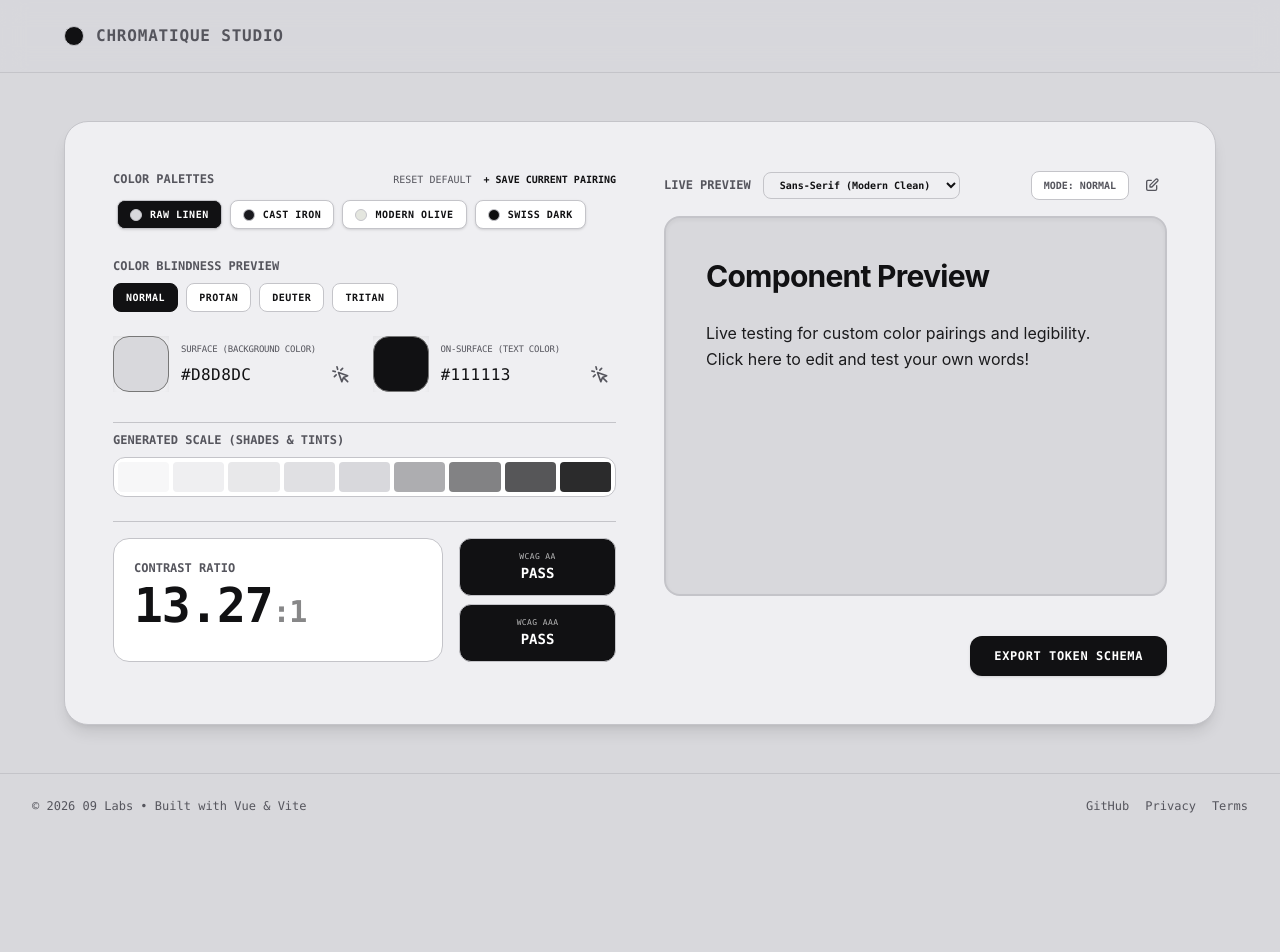
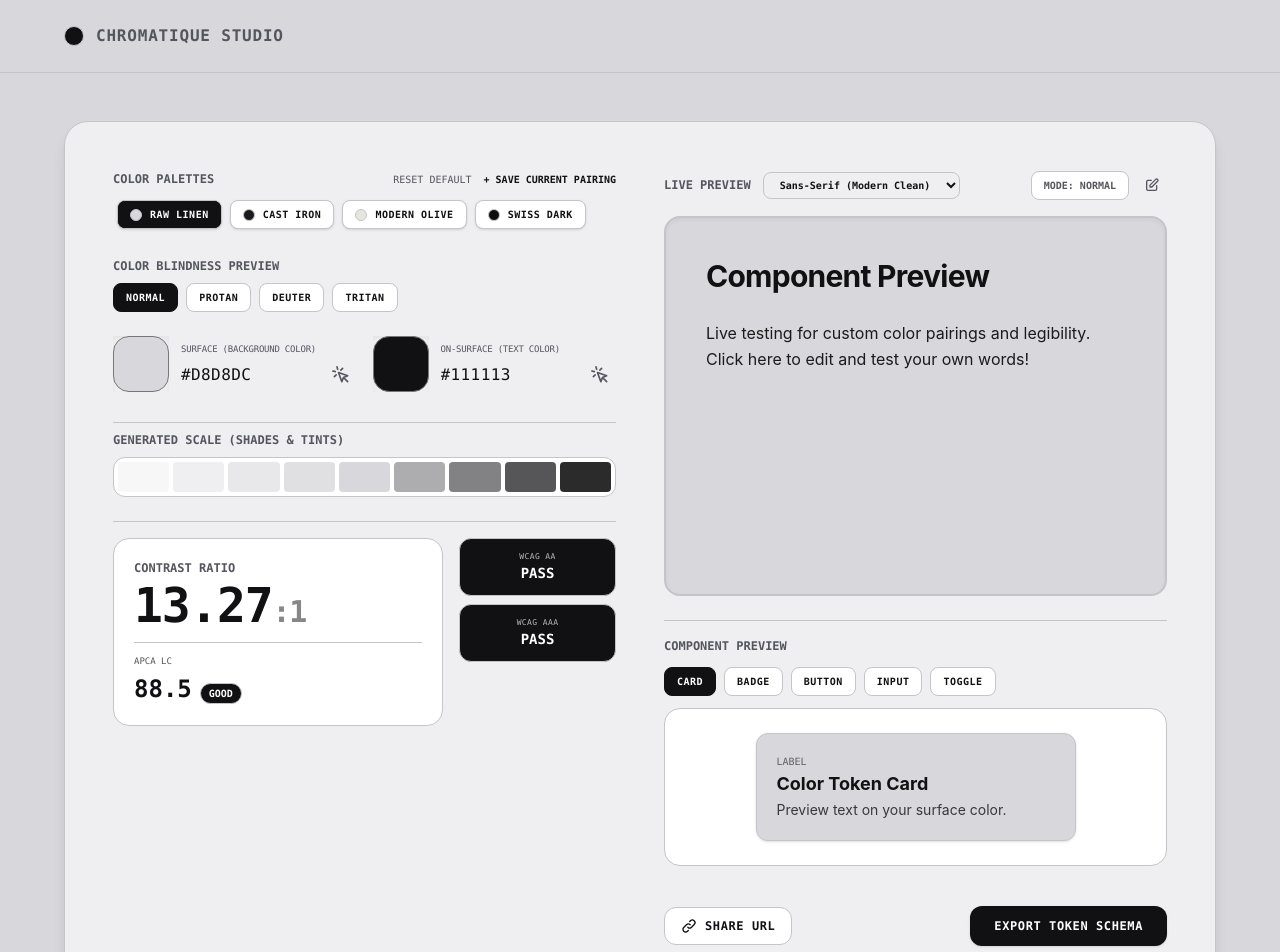
Before and after one commit to DeafGecko/chromatique-studio, a Vue app: page / in a window 1280 px wide. Shown: the top 952 px of the page. Before the commit the page ends 838 px from the top, so only its background shows below. Built offline with nearby package versions, Linux system fonts and the light colour scheme.

Commit message:
Add APCA contrast, shareable URL, and component switcher

```diff
--- a/src/App.vue
+++ b/src/App.vue
@@ -117,13 +117,24 @@
             </div>
           </div>
 
-          <!-- Contrast Ratio & WCAG Badges -->
+          <!-- Contrast Ratio & WCAG + APCA Badges -->
           <div class="grid grid-cols-3 gap-4 pt-4 border-t border-[#C4C4C9]">
             <div class="col-span-2 bg-white p-5 rounded-2xl border border-[#C4C4C9]">
               <span class="block text-[12px] font-bold font-mono text-[#55555D] uppercase mb-1">Contrast Ratio</span>
               <span class="font-mono text-5xl font-extrabold tracking-tight text-[#111113] tabular-nums">
                 {{ contrastRatio }}<span class="text-3xl opacity-50">:1</span>
               </span>
+              <div class="mt-3 pt-3 border-t border-[#C4C4C9]">
+                <span class="block text-[9px] font-mono uppercase text-[#55555D] mb-1">APCA Lc</span>
+                <div class="flex items-baseline gap-2">
+                  <span class="font-mono text-2xl font-extrabold text-[#111113]">{{ apcaContrast }}</span>
+                  <span class="font-mono text-[10px] font-bold uppercase px-2 py-0.5 rounded-full border border-[#C4C4C9]"
+                        :class="{
+                          'bg-[#111113] text-white border-[#111113]': apcaRating === 'Excellent' || apcaRating === 'Good',
+                          'bg-white text-[#111113]': apcaRating !== 'Excellent' && apcaRating !== 'Good'
+                        }">{{ apcaRating }}</span>
+                </div>
+              </div>
             </div>
 
             <div class="flex flex-col gap-2">
@@ -211,7 +222,72 @@
             </div>
           </div>
 
-          <div class="flex justify-end pt-4">
+          <!-- Component Switcher -->
+          <div class="space-y-3 pt-4 border-t border-[#C4C4C9]">
+            <span class="text-[12px] font-bold font-mono uppercase text-[#55555D] block">Component Preview</span>
+            <div class="flex gap-2 flex-wrap">
+              <button v-for="c in componentPreviews" :key="c.id"
+                      @click="activeComponent = c.id"
+                      class="px-3 py-1.5 rounded-lg border text-[10px] font-mono font-semibold uppercase tracking-wider transition-colors"
+                      :class="activeComponent === c.id ? 'bg-[#111113] text-white border-[#111113]' : 'bg-white text-[#111113] border-[#C4C4C9] hover:bg-[#D8D8DC]'">
+                {{ c.label }}
+              </button>
+            </div>
+
+            <!-- Component renders -->
+            <div class="p-6 rounded-2xl border border-[#C4C4C9] bg-white flex items-center justify-center min-h-28">
+
+              <!-- Card -->
+              <div v-if="activeComponent === 'card'" class="w-full max-w-xs rounded-xl p-5 shadow-sm border border-[#C4C4C9]" :style="{ backgroundColor: bgColor, color: textColor }">
+                <p class="text-[10px] font-mono uppercase opacity-60 mb-1">Label</p>
+                <p class="font-bold text-lg leading-tight">Color Token Card</p>
+                <p class="text-sm opacity-80 mt-1">Preview text on your surface color.</p>
+              </div>
+
+              <!-- Badge -->
+              <div v-else-if="activeComponent === 'badge'" class="flex gap-2 flex-wrap justify-center">
+                <span class="px-3 py-1 rounded-full text-xs font-mono font-bold" :style="{ backgroundColor: bgColor, color: textColor }">Default</span>
+                <span class="px-3 py-1 rounded-full text-xs font-mono font-bold border" :style="{ borderColor: bgColor, color: bgColor }">Outline</span>
+                <span class="px-3 py-1 rounded-full text-xs font-mono font-bold" :style="{ backgroundColor: textColor, color: bgColor }">Inverted</span>
+              </div>
+
+              <!-- Button -->
+              <div v-else-if="activeComponent === 'button'" class="flex gap-3 flex-wrap justify-center">
+                <button class="px-5 py-2.5 rounded-xl text-sm font-mono font-bold shadow-sm" :style="{ backgroundColor: bgColor, color: textColor }">Primary</button>
+                <button class="px-5 py-2.5 rounded-xl text-sm font-mono font-bold border-2" :style="{ borderColor: bgColor, color: bgColor, backgroundColor: 'transparent' }">Outline</button>
+                <button class="px-5 py-2.5 rounded-xl text-sm font-mono font-bold" :style="{ backgroundColor: textColor, color: bgColor }">Inverted</button>
+              </div>
+
+              <!-- Input -->
+              <div v-else-if="activeComponent === 'input'" class="w-full max-w-xs space-y-2">
+                <label class="text-[10px] font-mono uppercase font-bold" :style="{ color: textColor }">Field Label</label>
+                <input type="text" placeholder="Placeholder text…"
+                       class="w-full px-4 py-2.5 rounded-xl text-sm font-mono border-2 outline-none"
+                       :style="{ backgroundColor: bgColor, color: textColor, borderColor: textColor + '40' }" />
+              </div>
+
+              <!-- Toggle -->
+              <div v-else-if="activeComponent === 'toggle'" class="flex items-center gap-4">
+                <span class="text-sm font-mono" :style="{ color: textColor }">Off</span>
+                <div class="w-12 h-6 rounded-full flex items-center px-1" :style="{ backgroundColor: bgColor, border: '2px solid ' + textColor }">
+                  <div class="w-4 h-4 rounded-full" :style="{ backgroundColor: textColor }"></div>
+                </div>
+                <div class="w-12 h-6 rounded-full flex items-center justify-end px-1" :style="{ backgroundColor: textColor }">
+                  <div class="w-4 h-4 rounded-full" :style="{ backgroundColor: bgColor }"></div>
+                </div>
+                <span class="text-sm font-mono" :style="{ color: textColor }">On</span>
+              </div>
+
+            </div>
+          </div>
+
+          <!-- Export & Share -->
+          <div class="flex justify-between items-center pt-4">
+            <button @click="copyShareUrl"
+                    class="flex items-center gap-2 text-xs font-mono font-bold uppercase tracking-wider px-4 py-2.5 rounded-xl border border-[#C4C4C9] bg-white hover:bg-[#D8D8DC] transition-colors">
+              <svg class="w-4 h-4" fill="none" viewBox="0 0 24 24" stroke="currentColor"><path stroke-linecap="round" stroke-linejoin="round" stroke-width="2" d="M13.828 10.172a4 4 0 00-5.656 0l-4 4a4 4 0 105.656 5.656l1.102-1.101m-.758-4.899a4 4 0 005.656 0l4-4a4 4 0 00-5.656-5.656l-1.1 1.1" /></svg>
+              {{ shareCopied ? 'Copied!' : 'Share URL' }}
+            </button>
             <button @click="openExportModal"
                     class="bg-[#111113] text-white hover:bg-[#333338] px-6 py-3 rounded-xl flex items-center gap-2 text-xs font-mono font-bold uppercase tracking-wider shadow-sm">
               <span>Export Token Schema</span>
@@ -236,7 +312,7 @@
 </template>
 
 <script setup>
-import { ref, computed, onMounted } from 'vue'
+import { ref, computed, onMounted, watch } from 'vue'
 import Header from './components/Header.vue'
 import Footer from './components/Footer.vue'
 import ExportModal from './components/ExportModal.vue'
@@ -256,10 +332,47 @@ const {
   contrastRatio,
   isWcagAa,
   isWcagAaa,
-  backgroundScale
+  backgroundScale,
+  apcaContrast,
+  apcaRating
 } = useColorTokens()
 
 const { copy, copied } = useClipboard()
+
+// Shareable URL — read on mount, update on color change
+onMounted(() => {
+  const params = new URLSearchParams(window.location.search)
+  const bg = params.get('bg')
+  const text = params.get('text')
+  if (bg) bgColor.value = '#' + bg
+  if (text) textColor.value = '#' + text
+  if (titleRef.value) titleRef.value.innerText = previewTitle.value
+  if (bodyRef.value) bodyRef.value.innerText = previewText.value
+})
+
+watch([bgColor, textColor], ([bg, text]) => {
+  const params = new URLSearchParams()
+  params.set('bg', bg.replace('#', ''))
+  params.set('text', text.replace('#', ''))
+  window.history.replaceState(null, '', '?' + params.toString())
+})
+
+const shareUrl = computed(() => window.location.href)
+const shareCopied = ref(false)
+function copyShareUrl() {
+  copy(shareUrl.value)
+  shareCopied.value = true
+  setTimeout(() => { shareCopied.value = false }, 2000)
+}
+
+const activeComponent = ref('card')
+const componentPreviews = [
+  { id: 'card', label: 'Card' },
+  { id: 'badge', label: 'Badge' },
+  { id: 'button', label: 'Button' },
+  { id: 'input', label: 'Input' },
+  { id: 'toggle', label: 'Toggle' },
+]
 
 const isModalOpen = ref(false)
 const currentSim = ref('normal')
@@ -283,10 +396,6 @@ const activeFilterStyle = computed(() => {
   return 'none'
 })
 
-onMounted(() => {
-  if (titleRef.value) titleRef.value.innerText = previewTitle.value
-  if (bodyRef.value) bodyRef.value.innerText = previewText.value
-})
 
 function toggleEdit() {
   isEditing.value = !isEditing.value
--- a/src/composables/useColorTokens.js
+++ b/src/composables/useColorTokens.js
@@ -89,6 +89,36 @@ export function useColorTokens() {
   const isWcagAa = computed(() => parseFloat(contrastRatio.value) >= 4.5)
   const isWcagAaa = computed(() => parseFloat(contrastRatio.value) >= 7.0)
 
+  function apcaLuminance(hex) {
+    const { r, g, b } = hexToRgb(hex)
+    const rs = Math.pow(r / 255, 2.4)
+    const gs = Math.pow(g / 255, 2.4)
+    const bs = Math.pow(b / 255, 2.4)
+    return 0.2126729 * rs + 0.7151522 * gs + 0.0721750 * bs
+  }
+
+  const apcaContrast = computed(() => {
+    try {
+      const lbg = apcaLuminance(bgColor.value)
+      const ltext = apcaLuminance(textColor.value)
+      const sapc = lbg > ltext
+        ? (Math.pow(lbg, 0.56) - Math.pow(ltext, 0.57)) * 1.14
+        : (Math.pow(lbg, 0.65) - Math.pow(ltext, 0.62)) * 1.14
+      return Math.abs(sapc * 100).toFixed(1)
+    } catch {
+      return '0.0'
+    }
+  })
+
+  const apcaRating = computed(() => {
+    const lc = parseFloat(apcaContrast.value)
+    if (lc >= 90) return 'Excellent'
+    if (lc >= 75) return 'Good'
+    if (lc >= 60) return 'OK'
+    if (lc >= 45) return 'Weak'
+    return 'Fail'
+  })
+
   function hexToRgb(hex) {
     let cleanHex = hex.replace('#', '')
     if (cleanHex.length === 3) {
@@ -137,6 +167,8 @@ export function useColorTokens() {
     contrastRatio,
     isWcagAa,
     isWcagAaa,
-    backgroundScale
+    backgroundScale,
+    apcaContrast,
+    apcaRating
   }
 }
```
